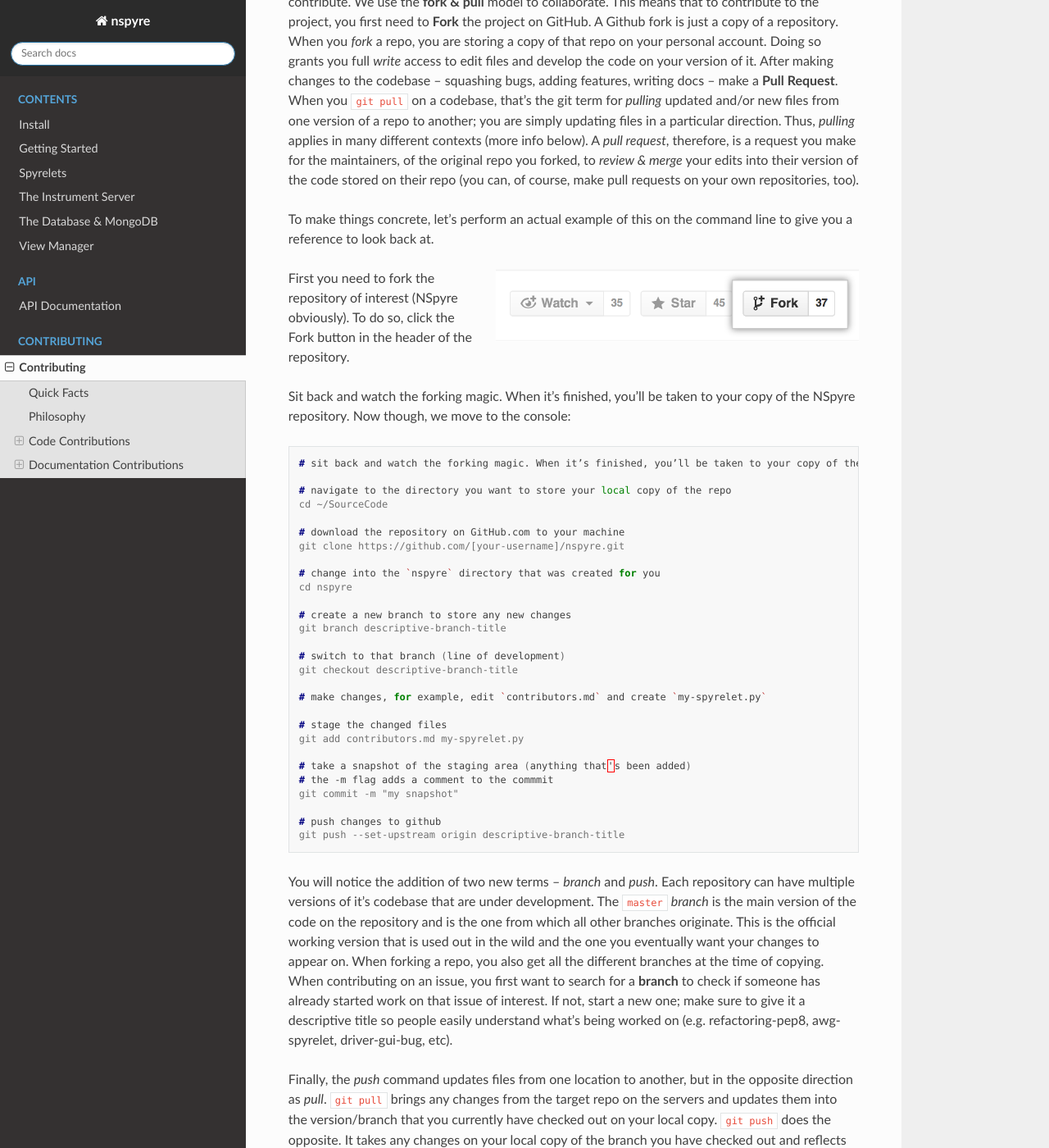
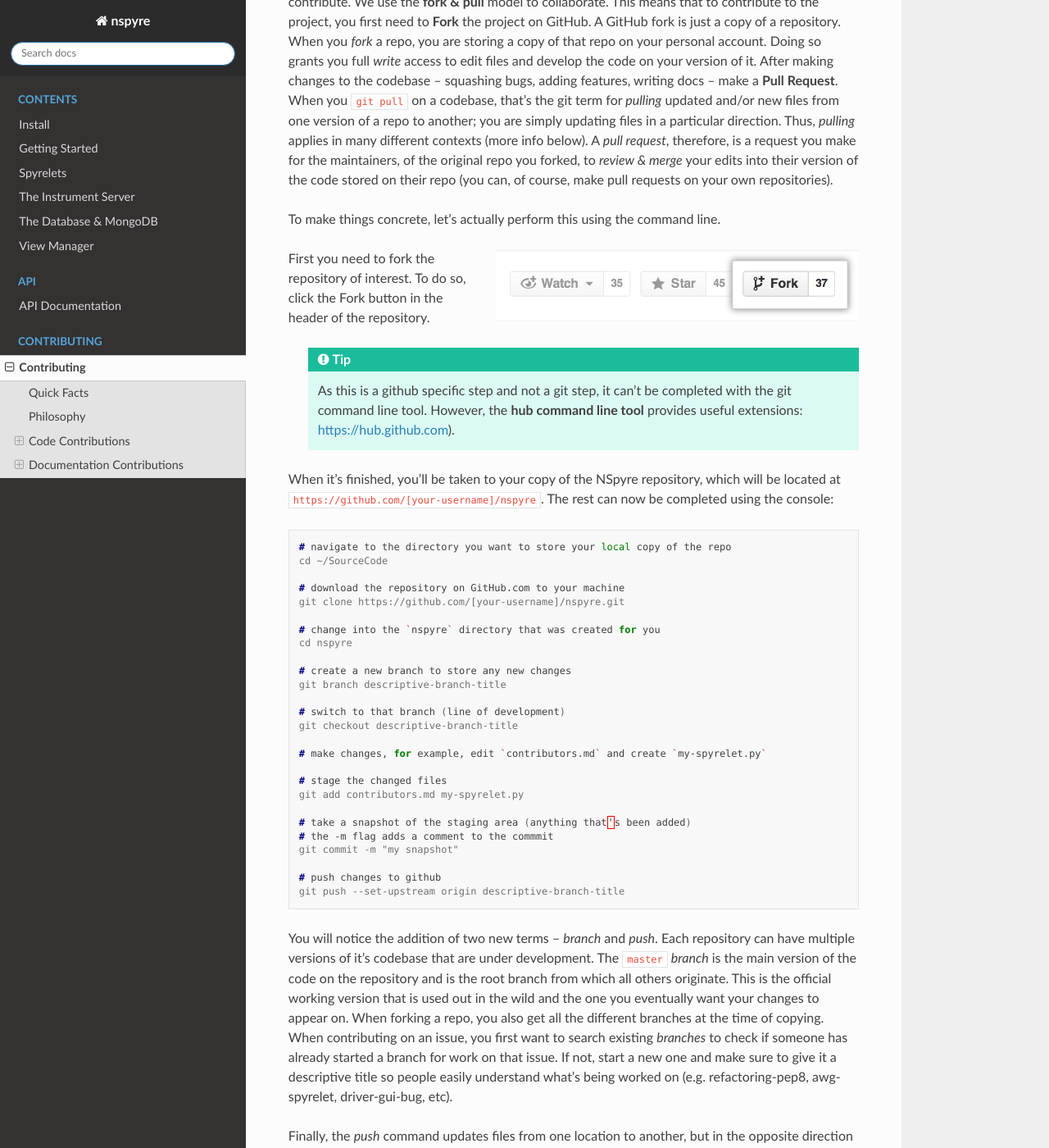
Before and after one commit to nspyre-org/nspyre, a Sphinx documentation site: the page built from docs/contributing.rst, in a window 1280 px wide and 1400 px high, scrolled down 1925 px. Shown: the whole window at 82% size. Built offline with Sphinx 7.4.7 and the Read the Docs theme 2.0.0, drawn with Linux system fonts in a browser that asks for light colours; some of the changed text lies outside the part shown.

Commit message:
Update contributing.rst

```diff
--- a/docs/contributing.rst
+++ b/docs/contributing.rst
@@ -45,21 +45,23 @@
 How to Contribute: Forking & Pull Requests
 ------------------------------------------
 
-Great, now that you understand the *why* and *how* of Git & Github, let’s explain the workflow to contribute. We use the **fork & pull** model to collaborate. This means that to contribute to the project, you first need to **Fork** the project on GitHub. A Github fork is just a copy of a repository. When you *fork* a repo, you are storing a copy of that repo on your personal account. Doing so grants you full *write* access to edit files and develop the code on your version of it. After making changes to the codebase -- squashing bugs, adding features, writing docs -- make a **Pull Request**. When you ``git pull`` on a codebase, that's the git term for *pulling* updated and/or new files from one version of a repo to another; you are simply updating files in a particular direction. Thus, *pulling* applies in many different contexts (more info below). A *pull request*, therefore, is a request you make for the maintainers, of the original repo you forked, to *review & merge* your edits into their version of the code stored on their repo (you can, of course, make pull requests on your own repositories, too).
+Great, now that you understand the *why* and *how* of Git & GitHub, let’s explain the workflow to contribute. We use the **fork & pull** model to collaborate. This means that to contribute to the project, you first need to **Fork** the project on GitHub. A GitHub fork is just a copy of a repository. When you *fork* a repo, you are storing a copy of that repo on your personal account. Doing so grants you full *write* access to edit files and develop the code on your version of it. After making changes to the codebase -- squashing bugs, adding features, writing docs -- make a **Pull Request**. When you ``git pull`` on a codebase, that's the git term for *pulling* updated and/or new files from one version of a repo to another; you are simply updating files in a particular direction. Thus, *pulling* applies in many different contexts (more info below). A *pull request*, therefore, is a request you make for the maintainers, of the original repo you forked, to *review & merge* your edits into their version of the code stored on their repo (you can, of course, make pull requests on your own repositories).
 
-To make things concrete, let’s perform an actual example of this on the command line to give you a reference to look back at.
+To make things concrete, let’s actually perform this using the command line.
 
 .. figure:: images/Bootcamp-Fork.png
    :align: right
    :scale: 60%
 
-First you need to fork the repository of interest (NSpyre obviously). To do so, click the Fork button in the header of the repository.
+First you need to fork the repository of interest. To do so, click the Fork button in the header of the repository.
 
-Sit back and watch the forking magic. When it’s finished, you’ll be taken to your copy of the NSpyre repository. Now though, we move to the console:
+  .. tip::
+
+     As this is a github specific step and not a git step, it can’t be completed with the git command line tool. However, the **hub command line tool** provides useful extensions: https://hub.github.com).
+
+When it’s finished, you’ll be taken to your copy of the NSpyre repository, which will be located at ``https://github.com/[your-username]/nspyre``. The rest can now be completed using the console:
 
 .. code-block:: console
-
-   # sit back and watch the forking magic. When it’s finished, you’ll be taken to your copy of the NSpyre repository.
 
    # navigate to the directory you want to store your local copy of the repo
    cd ~/SourceCode
@@ -88,14 +90,14 @@
    # push changes to github
    git push --set-upstream origin descriptive-branch-title
 
-You will notice the addition of two new terms -- *branch* and *push*. Each repository can have multiple versions of it's codebase that are under development. The ``master`` *branch* is the main version of the code on the repository and is the one from which all other branches originate. This is the official working version that is used out in the wild and the one you eventually want your changes to appear on. When forking a repo, you also get all the different branches at the time of copying. When contributing on an issue, you first want to search for a **branch** to check if someone has already started work on that issue of interest. If not, start a new one; make sure to give it a descriptive title so people easily understand what's being worked on (e.g. refactoring-pep8, awg-spyrelet, driver-gui-bug, etc).
+You will notice the addition of two new terms -- *branch* and *push*. Each repository can have multiple versions of it's codebase that are under development. The ``master`` *branch* is the main version of the code on the repository and is the root branch from which all others originate. This is the official working version that is used out in the wild and the one you eventually want your changes to appear on. When forking a repo, you also get all the different branches at the time of copying. When contributing on an issue, you first want to search existing *branches* to check if someone has already started a branch for work on that issue. If not, start a new one and make sure to give it a descriptive title so people easily understand what's being worked on (e.g. refactoring-pep8, awg-spyrelet, driver-gui-bug, etc).
 
-Finally, the *push* command updates files from one location to another, but in the opposite direction as *pull*. ``git pull`` brings any changes from the target repo on the servers and updates them into the version/branch that you currently have checked out on your local copy. ``git push`` does the opposite. It takes any changes on your local copy of the branch you have checked out and reflects those changes on the repository. If you don't ``git push`` your commits then they will not be uploaded to the repo; similarly, this means they won't be backed up so it is good practice to push your progress so it is saved centrally and not on your machine least anything happens to it.
+Finally, the *push* command updates files from one location to another, but in the opposite direction as *pull*. ``git pull`` brings any changes from the target repo on the servers and updates them into the version/branch that you currently have checked out on your local copy. ``git push`` does the opposite. It takes any changes on your local copy of the branch you have checked out and reflects those changes on the repository. If you don't ``git push`` your commits then they will not be uploaded to the repo; this also means they won't be backed up. So it's good practice to push your progress at least daily so it is uploaded to the repository.
 
 Creating a Pull Request
 ^^^^^^^^^^^^^^^^^^^^^^^
 
-Once you've vetted your code for errors, checked to make sure you've followed all the project guidelines, and most importantly, *documented* your code, you have make a pull request.
+Once you've vetted your code for errors, checked to make sure you've followed all the project guidelines, and most importantly, *documented* your code, it's time to make a pull request.
 
 .. code-block:: console
 
```
